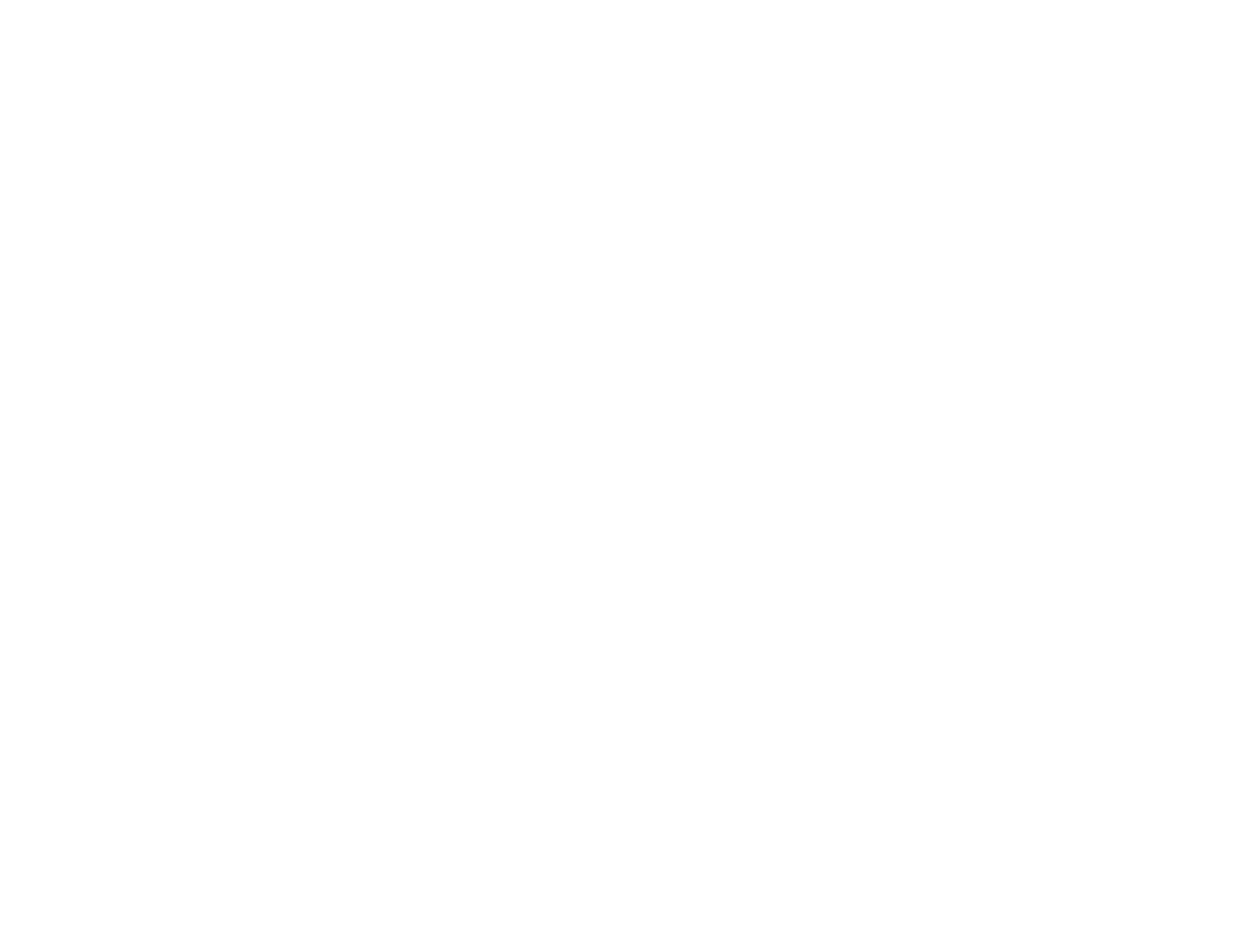
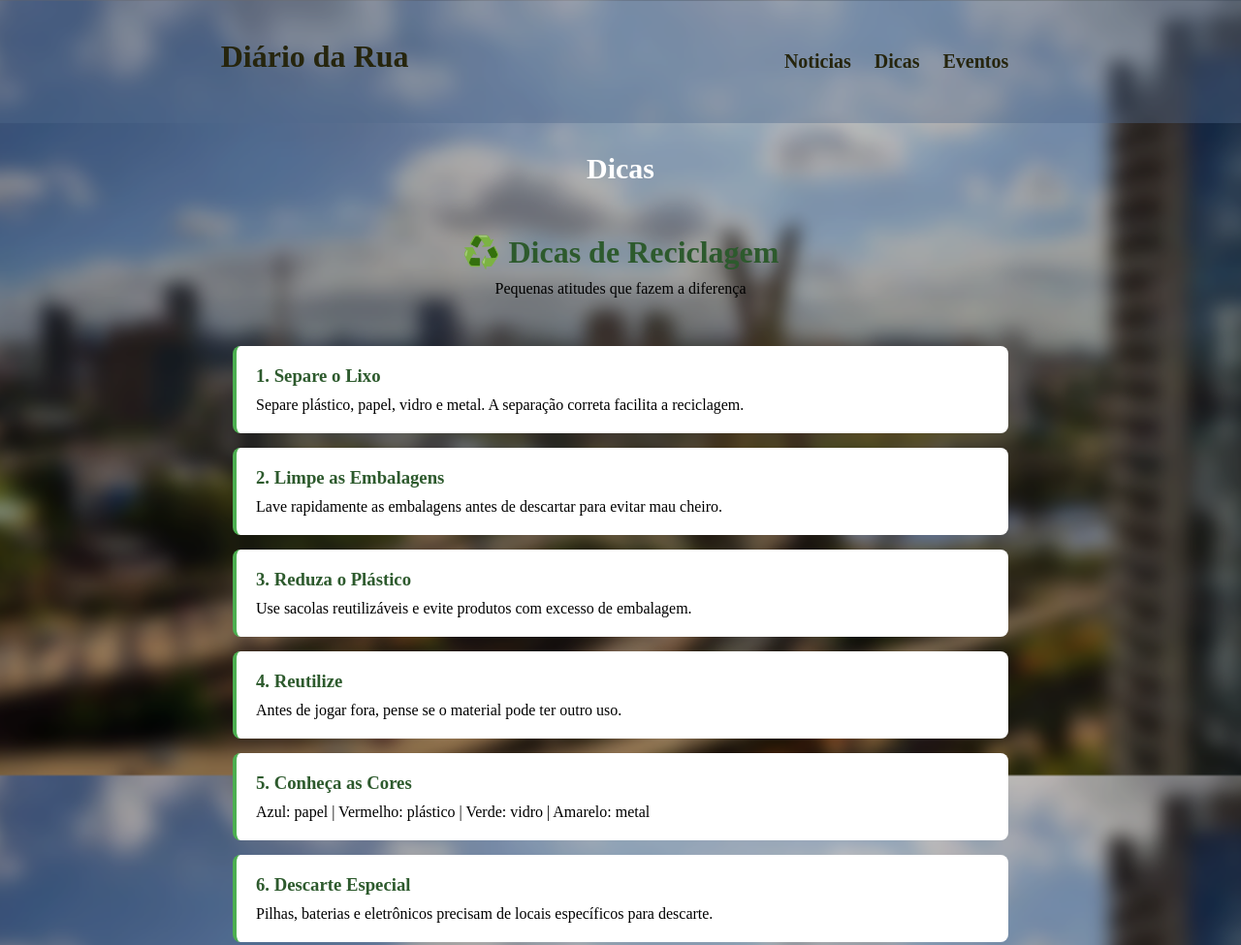
Before and after one commit to Diogo-Maximo/Projeto, a plain HTML site: page page/dica.html in a window 1280 px wide. Shown: the top 975 px of the page at 97% size. Before the commit the page ends 800 px from the top, so only its background shows below. Drawn offline with Linux system fonts and the light colour scheme.

Commit message:
projeto terminado

```diff
--- a/index.html
+++ b/index.html
@@ -6,6 +6,7 @@
     <title>Document</title>
 
     <link rel="stylesheet" href="styles/index.css">
+    <link rel="stylesheet" href="styles/image.css">
 
 </head>
 <body>
@@ -15,9 +16,9 @@
 
         <ul>
 
-            <li> <a href="">Noticias</a></li>
-            <li> <a href="">Dicas</a></li>
-            <li> <a href="">Eventos</a></li>
+            <li> <a href="page/noticia.html">Noticias</a></li>
+            <li> <a href="page/dica.html">Dicas</a></li>
+            <li> <a href="page/evento.html">Eventos</a></li>
 
         </ul>
 
--- a/page/dica.html
+++ b/page/dica.html
@@ -0,0 +1,75 @@
+<!DOCTYPE html>
+<html lang="pt-br">
+<head>
+    <meta charset="UTF-8">
+    <meta name="viewport" content="width=device-width, initial-scale=1.0">
+    <title>Document</title>
+    <link rel="stylesheet" href="../styles/dica.css">
+    <link rel="stylesheet" href="../styles/image.css">
+</head>
+<body>
+    <header>
+
+        <h1><a href="/index.html">Diário da Rua</a> </h1>
+
+        <ul>
+
+            <li> <a href="../page/noticia.html">Noticias</a></li>
+            <li> <a href="../page/dica.html">Dicas</a></li>
+            <li> <a href="../page/evento.html">Eventos</a></li>
+
+        </ul>
+
+
+
+    </header>
+
+    <div>
+        <h2>
+            Dicas
+        </h2>
+    </div>
+
+    <div class="container">
+        <div class="headerr">
+            <h1>♻️ Dicas de Reciclagem</h1>
+            <p>Pequenas atitudes que fazem a diferença</p>
+        </div>
+
+        <main>
+            <div class="dica2">
+                <h3>1. Separe o Lixo</h3>
+                <p>Separe plástico, papel, vidro e metal. A separação correta facilita a reciclagem.</p>
+            </div>
+
+            <div class="dica2">
+                <h3>2. Limpe as Embalagens</h3>
+                <p>Lave rapidamente as embalagens antes de descartar para evitar mau cheiro.</p>
+            </div>
+
+            <div class="dica2">
+                <h3>3. Reduza o Plástico</h3>
+                <p>Use sacolas reutilizáveis e evite produtos com excesso de embalagem.</p>
+            </div>
+
+            <div class="dica2">
+                <h3>4. Reutilize</h3>
+                <p>Antes de jogar fora, pense se o material pode ter outro uso.</p>
+            </div>
+
+            <div class="dica2">
+                <h3>5. Conheça as Cores</h3>
+                <p>Azul: papel | Vermelho: plástico | Verde: vidro | Amarelo: metal</p>
+            </div>
+
+            <div class="dica2">
+                <h3>6. Descarte Especial</h3>
+                <p>Pilhas, baterias e eletrônicos precisam de locais específicos para descarte.</p>
+            </div>
+        </main>
+
+    </div>
+
+
+</body>
+</html>
--- /dev/null
+++ b/styles/dica.css
@@ -0,0 +1,99 @@
+*{
+    margin: 0;
+    padding: 0;
+}
+
+header{
+    padding: 40px;
+    display: flex;
+    justify-content: space-around;
+    background-color: #4f698c67;
+}
+
+h1{
+    cursor: pointer;
+}
+
+ul{
+    list-style: none;
+    display: flex;
+    justify-content: space-around;
+}
+
+li{
+    font-size: 20px;
+    margin: 12px;
+    cursor: pointer;
+
+}
+
+a{
+    text-decoration: none;
+    color: #26250D;
+    font-weight: bold;
+
+}
+
+h2{
+    text-align: center;
+    padding: 30px;
+    font-size: 30px;
+    color: white;
+}
+
+.dica{
+
+    margin-top: 20px;
+    display: flex;
+    flex-direction: column;
+    text-align: center;
+    align-items: center;
+
+    height: 100%;
+
+}
+
+.dica p{
+    padding: 10px;
+    font-size: 20px;
+    width: 400px;
+    color: white;
+
+}
+
+
+.container {
+            max-width: 800px;
+            margin: 0 auto;
+        }
+
+        .headerr {
+            text-align: center;
+            margin-bottom: 30px;
+            padding: 20px;
+        }
+
+        h1 {
+            color: #2d5a2d;
+            margin-bottom: 10px;
+        }
+
+        .dica2 {
+            background: white;
+            padding: 20px;
+            margin-bottom: 15px;
+            border-radius: 8px;
+            border-left: 4px solid #4caf50;
+        }
+
+        .dica2 h3 {
+            color: #2d5a2d;
+            margin-bottom: 10px;
+        }
+
+        footer {
+            text-align: center;
+            margin-top: 30px;
+            padding: 20px;
+            color: #666;
+        }
--- /dev/null
+++ b/styles/evento.css
@@ -0,0 +1,62 @@
+*{
+    margin: 0;
+    padding: 0;
+}
+
+header{
+    padding: 40px;
+    display: flex;
+    justify-content: space-around;
+    background-color: #4f698c67;
+}
+
+h1{
+    cursor: pointer;
+}
+
+ul{
+    list-style: none;
+    display: flex;
+    justify-content: space-around;
+}
+
+li{
+    font-size: 20px;
+    margin: 12px;
+    cursor: pointer;
+
+}
+
+a{
+    text-decoration: none;
+    color: #26250D;
+    font-weight: bold;
+
+}
+
+h2{
+    text-align: center;
+    padding: 30px;
+    font-size: 30px;
+    color: white;
+}
+
+.evento{
+
+    margin-top: 20px;
+    display: flex;
+    flex-direction: column;
+    text-align: center;
+    align-items: center;
+
+    height: 100%;
+
+}
+
+.evento p{
+    padding: 10px;
+    font-size: 20px;
+    width: 400px;
+    color: white;
+
+}
--- /dev/null
+++ b/styles/image.css
@@ -0,0 +1,11 @@
+body{
+
+
+    background-image: url(../image/sao-paulo-brazil-cityscape-of-the-cable-stayed-bridge-and-both-riverbanks-of-pinheiros-river\ EDITADO.PNG);
+    background-size: cover;
+    background-position: center;
+    background-repeat: no-repeat;
+    background-attachment: fixed;
+    min-height: 100vh;
+
+}
--- a/styles/index.css
+++ b/styles/index.css
@@ -3,15 +3,18 @@
     padding: 0;
 }
 
+
+
 header{
     padding: 40px;
     display: flex;
     justify-content: space-around;
-    background-color: aqua;
+    background-color: #4f698c67;
 }
 
 h1{
     cursor: pointer;
+    color: #26250D;
 }
 
 ul{
@@ -29,14 +32,18 @@ li{
 
 a{
     text-decoration: none;
-    color: black;
+    color: #26250D;
+    font-weight: bold;
+}
 
+h3{
+    color: white;
 }
 
 
 
 .resumo-tic {
-    background: #f8f9fa;
+    background: #f8f9fa00;
     padding: 20px;
 
 }
@@ -60,12 +67,12 @@ a{
 .numero {
     font-size: 1.8rem;
     font-weight: bold;
-    color: #2c3e50;
+    color: #edeef0;
 }
 
 .label {
     font-size: 0.9rem;
-    color: #7f8c8d;
+    color: #cacccc;
 }
 
 .intro-curta {
@@ -110,5 +117,5 @@ a{
     padding: 30px;
     font-size: 25px;
     text-align: justify;
-
+    color: white;
 }
--- /dev/null
+++ b/styles/noticia.css
@@ -0,0 +1,64 @@
+*{
+    margin: 0;
+    padding: 0;
+}
+
+header{
+    padding: 40px;
+    display: flex;
+    justify-content: space-around;
+    background-color: #4f698c67;
+
+}
+
+h1{
+    cursor: pointer;
+    color: #26250D;
+}
+
+ul{
+    list-style: none;
+    display: flex;
+    justify-content: space-around;
+}
+
+li{
+    font-size: 20px;
+    margin: 12px;
+    cursor: pointer;
+
+}
+
+a{
+    text-decoration: none;
+    color: #26250D;
+    font-weight: bold;
+
+}
+
+h2{
+    text-align: center;
+    padding: 30px;
+    font-size: 30px;
+    color: white;
+}
+
+.noticia{
+
+    margin-top: 20px;
+    display: flex;
+    flex-direction: column;
+    text-align: center;
+    align-items: center;
+
+    height: 100%;
+
+}
+
+.noticia p{
+    padding: 10px;
+    font-size: 20px;
+    width: 400px;
+
+    color: white;
+}
```
Also changed, not shown: page/evento.html (+59 -0 lines), page/noticia.html (+76 -0 lines), image/sao-paulo-brazil-cityscape-of-the-cable-stayed-bridge-and-both-riverbanks-of-pinheiros-river EDITADO.PNG (added).
